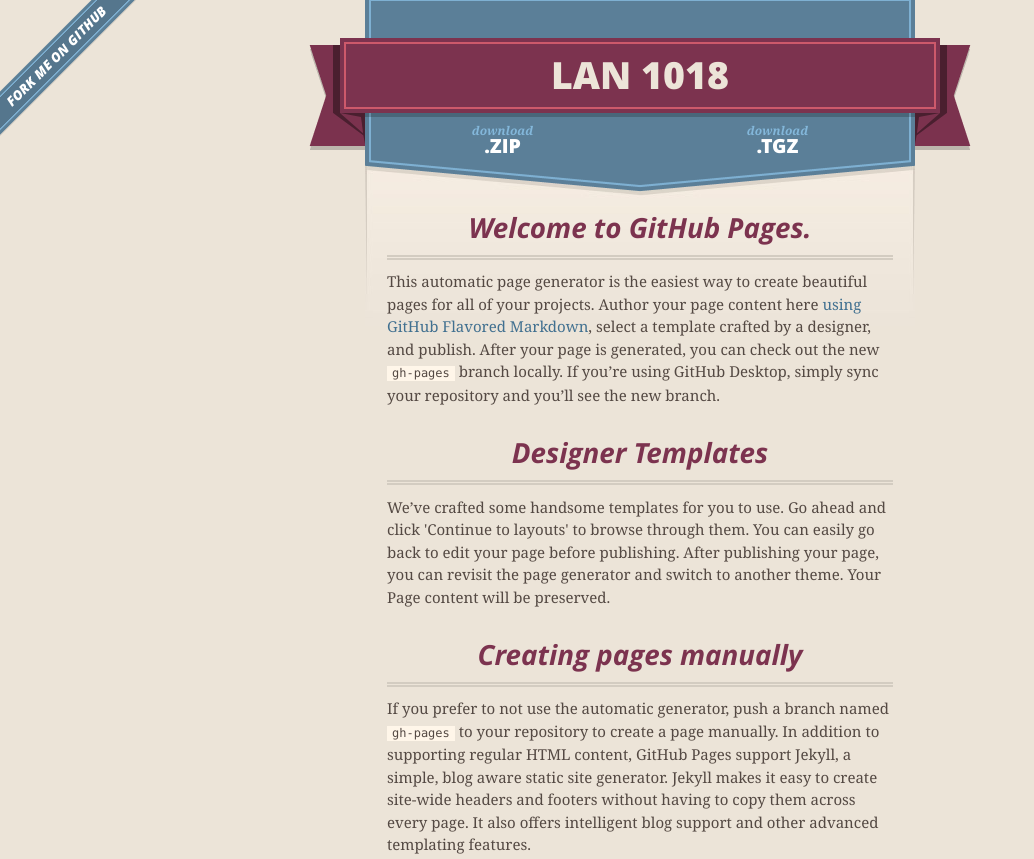
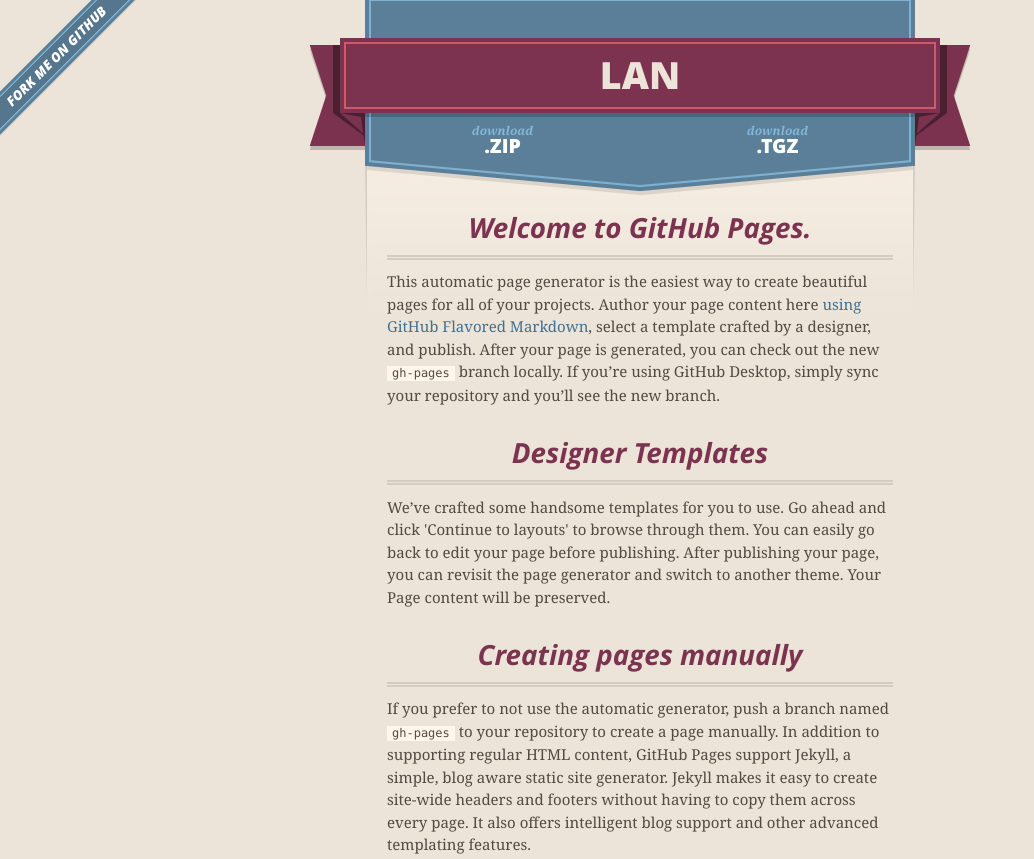
Before and after one commit to lancindy1108/lan_1018, a plain HTML site: page index.html in a window 1280 px wide. Shown: the top 859 px of the page, without its empty margins (0-1034 px from the left). Drawn offline with nearby package versions, Linux system fonts and the light colour scheme.

Commit message:
Update index.html

```diff
--- a/index.html
+++ b/index.html
@@ -27,7 +27,7 @@
       <header>
         <span class="ribbon-outer">
           <span class="ribbon-inner">
-            <h1>Lan 1018</h1>
+            <h1>Lan </h1>
             <h2></h2>
           </span>
           <span class="left-tail"></span>
```
